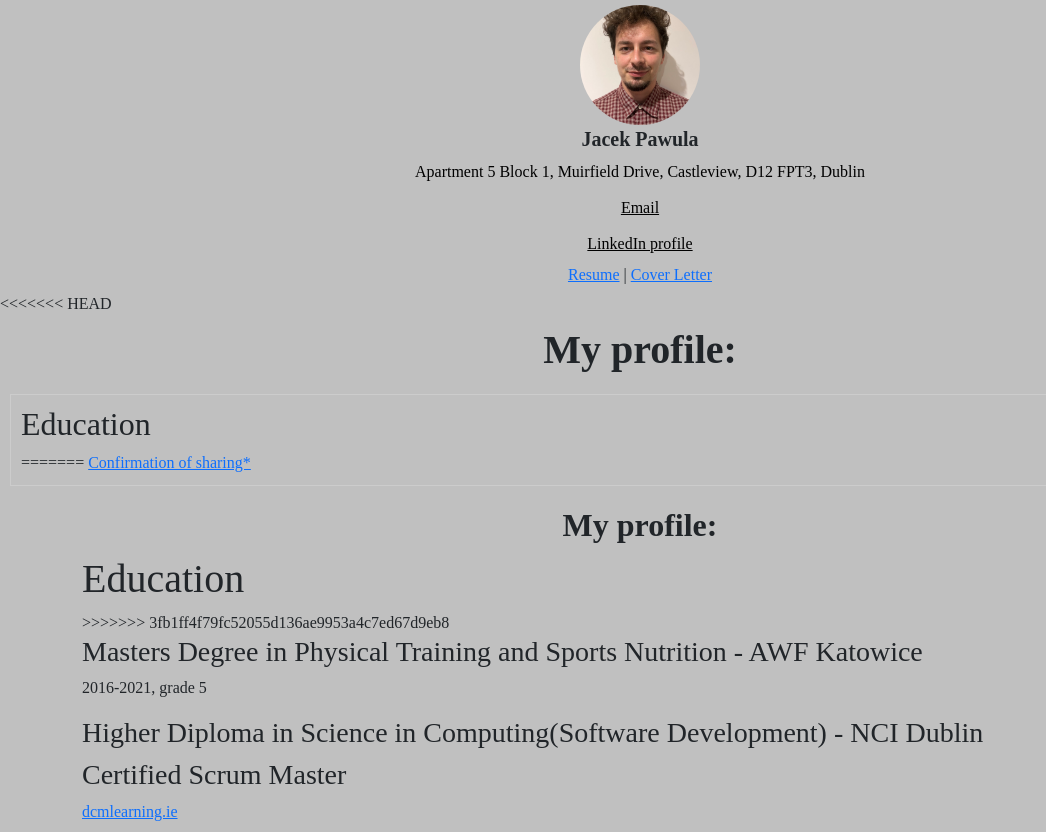
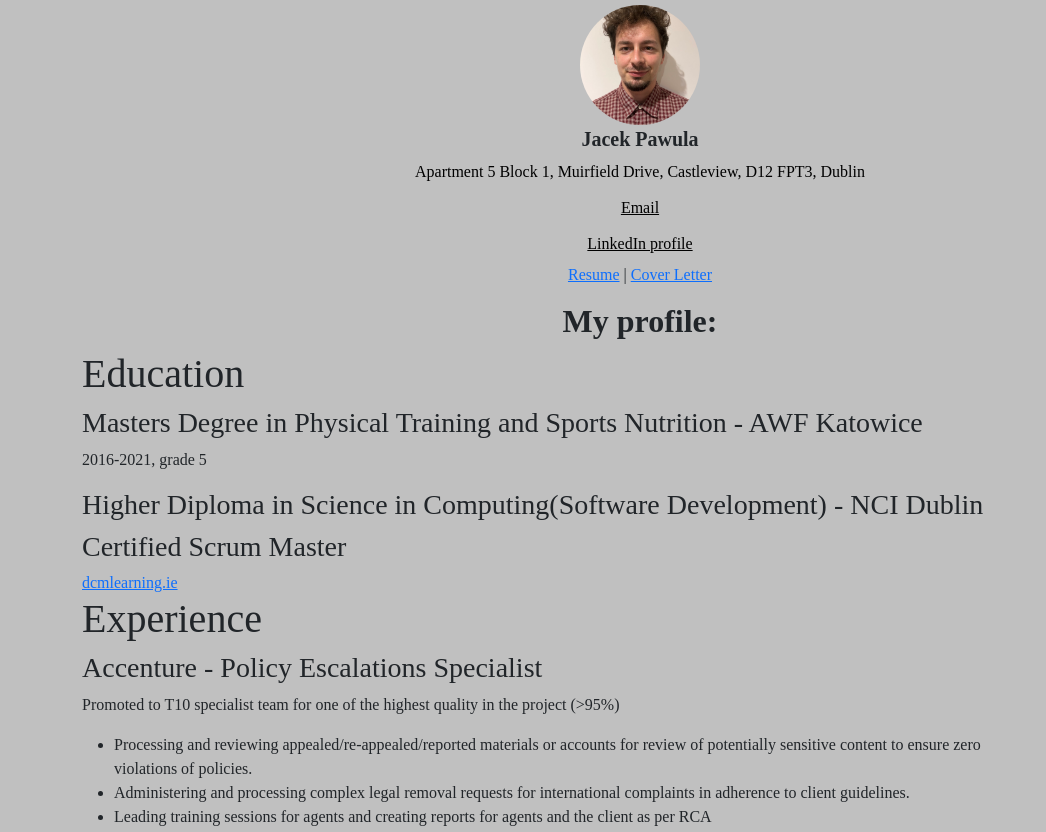
Before and after one commit to cekj4/cekj4.github.io, a plain HTML site: page index.html in a window 1280 px wide. Shown: the top 832 px of the page, without its empty margins (0-1046 px from the left). Drawn offline with nearby package versions, Linux system fonts and the light colour scheme.

Commit message:
updated index.html

```diff
--- a/index.html
+++ b/index.html
@@ -25,21 +25,11 @@
     </div>
 </section>
 <section>
-<<<<<<< HEAD
-    <h1 class="textFormation">My profile:</h1>
-    <div class="columns">
-         <div class="col-1">
-            <h2>Education</h2>
-=======
-    <a href="#extra">Confirmation of sharing*</a>
-</section>
-<section>
     <h2 class="textFormation">My profile:</h2>
     <div class="container"
     <div class="justify-content-center">
         <div class="col-md-10 col-12 custom-border">
             <h1>Education</h1>
->>>>>>> 3fb1ff4f79fc52055d136ae9953a4c7ed67d9eb8
                 <h3>Masters Degree in Physical Training and Sports Nutrition - AWF Katowice</h3>
                     <p>2016-2021, grade 5</p>
                 <h3>Higher Diploma in Science in Computing(Software Development) - NCI Dublin</h3>
@@ -117,10 +107,5 @@
 <br/>
 <br/>
 <br/>
-<<<<<<< HEAD
-=======
-<p id="extra" class="bottomline jump">Agreement for sharing the CV</p>
-<script src="https://cdn.jsdelivr.net/npm/bootstrap@5.3.3/dist/js/bootstrap.bundle.min.js" integrity="sha384-YvpcrYf0tY3lHB60NNkmXc5s9fDVZLESaAA55NDzOxhy9GkcIdslK1eN7N6jIeHz" crossorigin="anonymous"></script>
->>>>>>> 3fb1ff4f79fc52055d136ae9953a4c7ed67d9eb8
 </body>
 </html>
```
